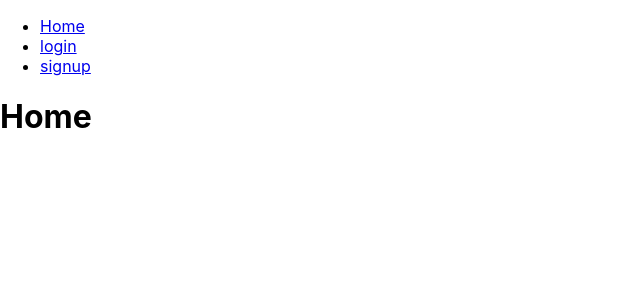
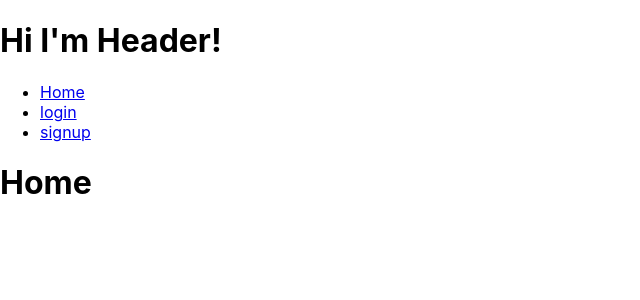
Before and after one commit to yhyuntak/todo_list_project, a React (Create React App) app: page / in a window 1280 px wide. Shown: the top 300 px of the page, without its empty margins (0-640 px from the left). Built offline with nearby package versions, Linux system fonts and the light colour scheme.

Commit message:
[ADD] header 컴포넌트 추가

```diff
--- a/src/App.js
+++ b/src/App.js
@@ -16,9 +16,7 @@ function App() {
             <Route path="login" element={<Login />} />
             <Route path="signup" element={<SignUp />} />
             <Route path="*" element={<Error />} />
-
           </Route>
-
         </Routes>
       </BrowserRouter>
 
--- /dev/null
+++ b/src/components/Header.js
@@ -0,0 +1,9 @@
+const Header = () => {
+    return (
+        <div>
+            <h1>Hi I'm Header!</h1>
+        </div>
+    );
+}
+
+export default Header;
--- a/src/pages/Layout.js
+++ b/src/pages/Layout.js
@@ -1,8 +1,10 @@
 import {Outlet, Link}  from "react-router-dom";
+import Header from "../components/Header";
 
 const Layout = () => {
     return (
         <>
+            <Header/>
             <nav>
                 <ul>
                     <li><Link to="/">Home</Link></li>
```
